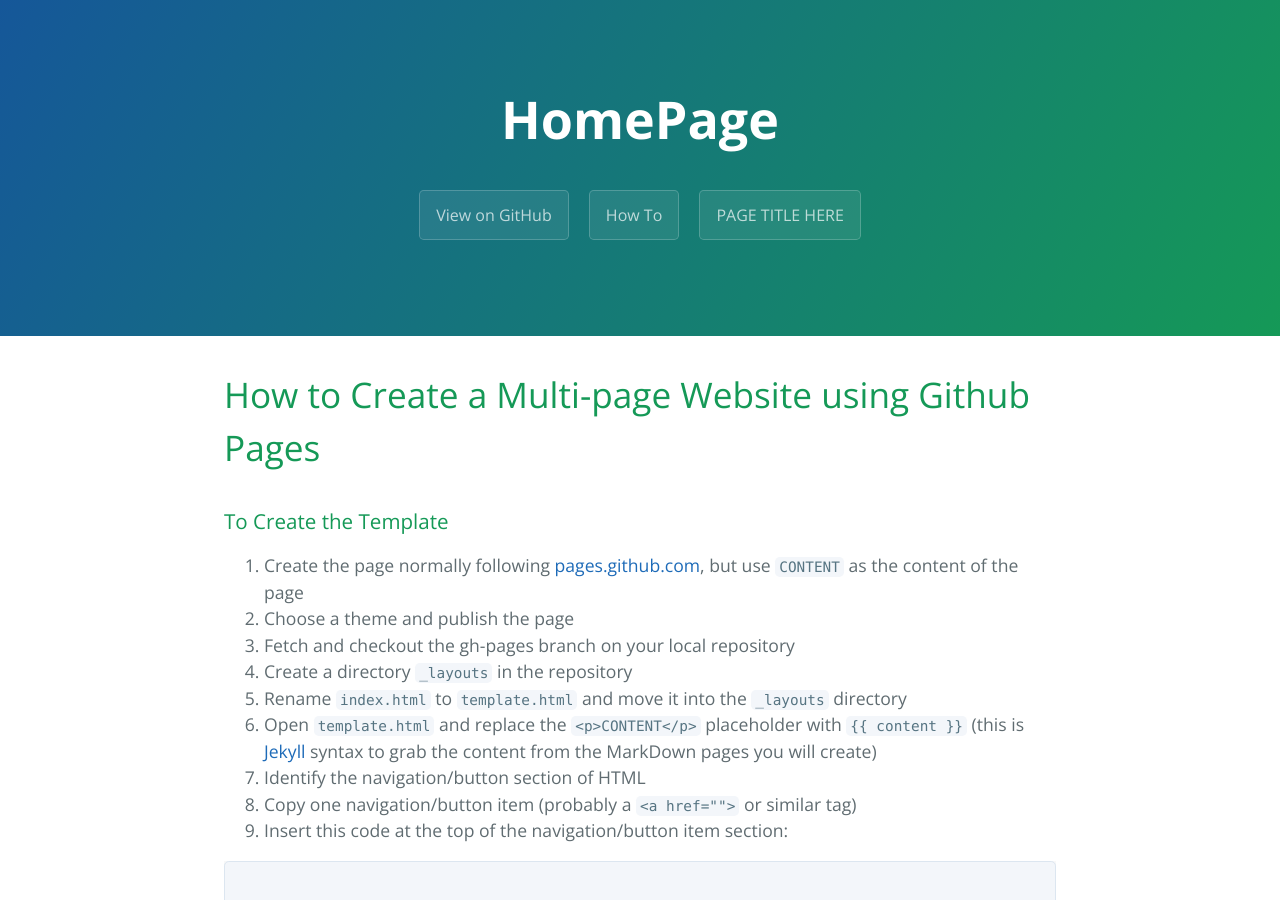
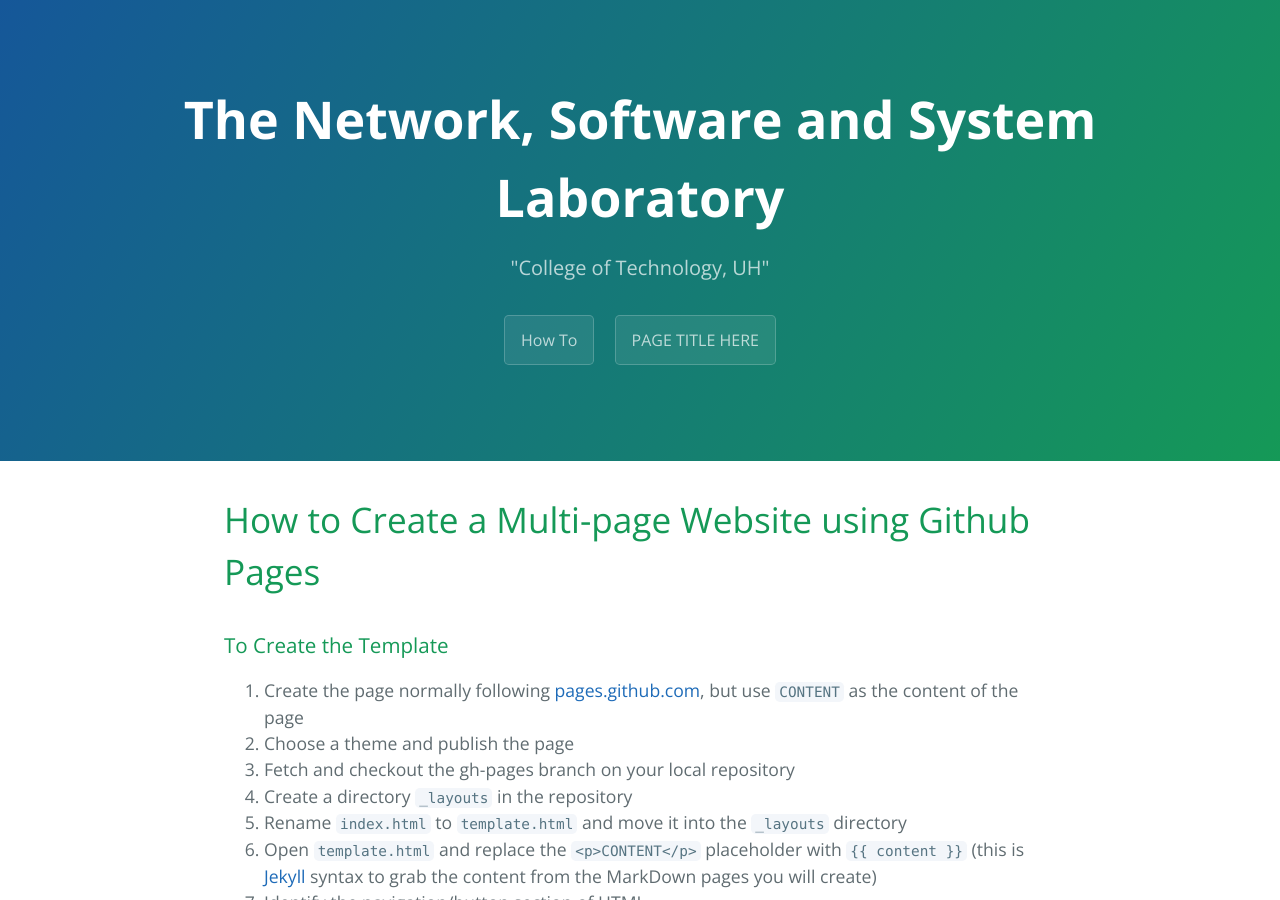
Before and after one commit to Network-Software-and-System-Lab/HomePage, a Jekyll site: the page built from abc.md, in a window 1280 px wide and 900 px high. Built offline with Jekyll 4.4.1, drawn with Linux system fonts in a browser that asks for light colours; the repository's description, which GitHub fills in, is left out.

Commit message:
Update default.html

```diff
--- a/_layouts/default.html
+++ b/_layouts/default.html
@@ -10,18 +10,11 @@
   </head>
   <body>
     <section class="page-header">
-      <h1 class="project-name">{{ site.title | default: site.github.repository_name }}</h1>
-      <h2 class="project-tagline">{{ site.description | default: site.github.project_tagline }}</h2>
-      {% if site.github.is_project_page %}
-        <a href="{{ site.github.repository_url }}" class="btn">View on GitHub</a>
-      {% endif %}
+      <h1 class="project-name">The Network, Software and System Laboratory</h1>
+      <h2 class="project-tagline">"College of Technology, UH"</h2>
       {% for page in site.pages %}
         <a href={{ page.filename }} class="btn">{{ page.title }}</a>
       {% endfor %}
-      {% if site.show_downloads %}
-        <a href="{{ site.github.zip_url }}" class="btn">Download .zip</a>
-        <a href="{{ site.github.tar_url }}" class="btn">Download .tar.gz</a>
-      {% endif %}
     </section>
 
     <section class="main-content">
```
